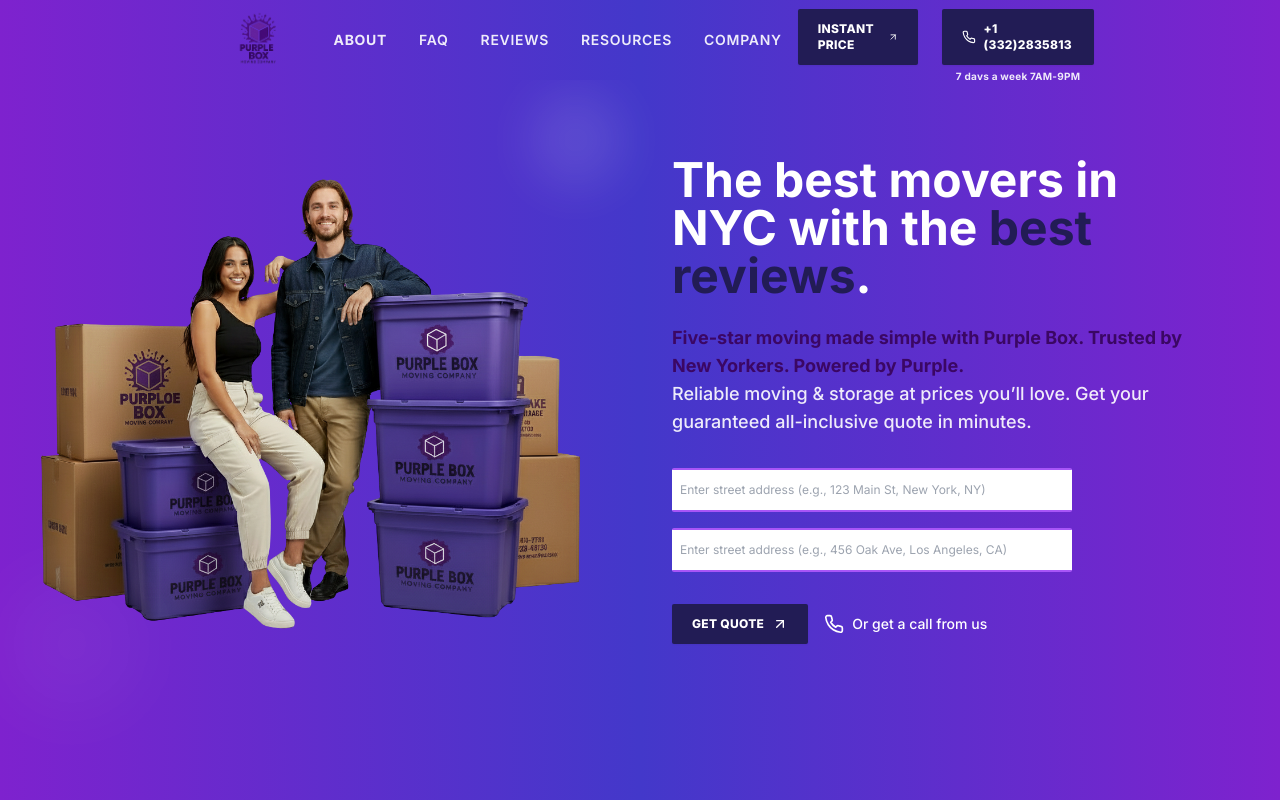
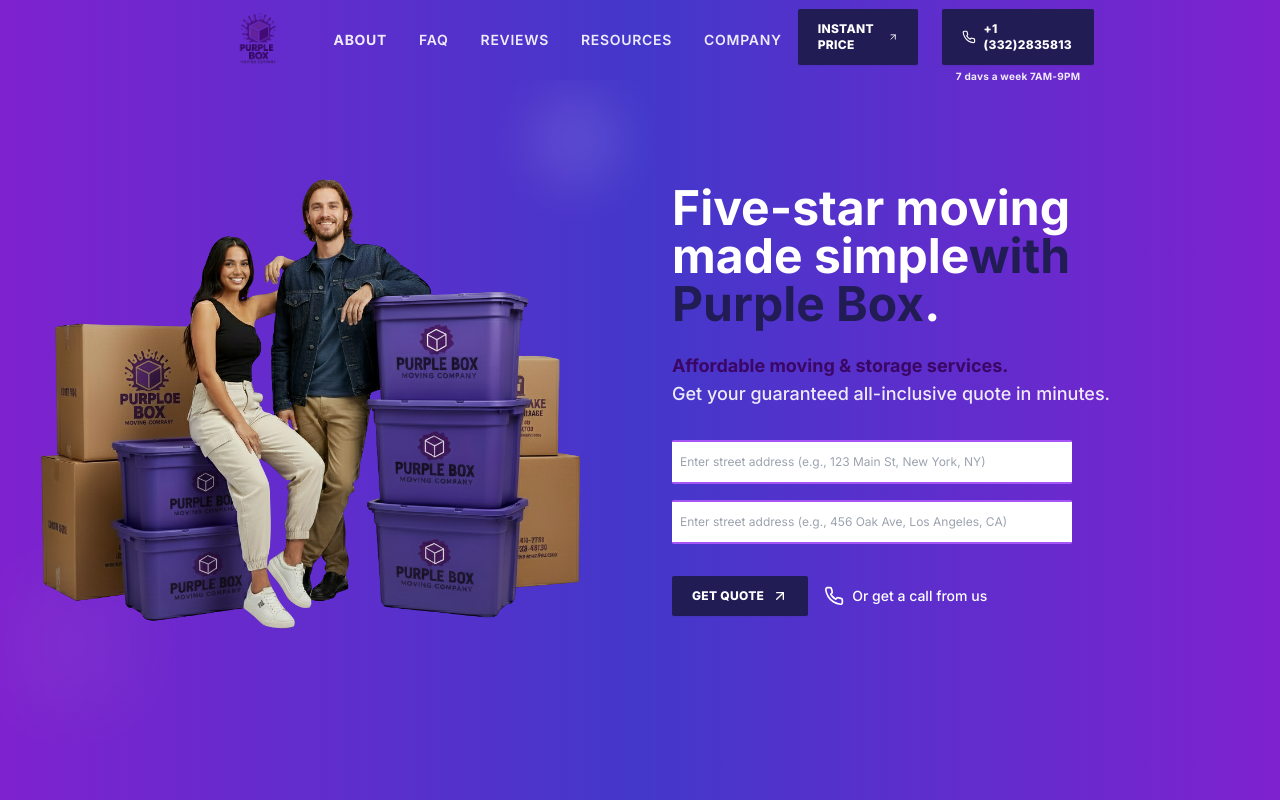
Before and after one commit to Mazhar88897/Purple-Box-Moving-Company, a Next.js app: page / in a window 1280 px wide. Shown: the top 800 px of the page. Built offline with nearby package versions, Linux system fonts and the light colour scheme.

Commit message:
qoute fix 8

```diff
--- a/components/screens/hero.tsx
+++ b/components/screens/hero.tsx
@@ -55,12 +55,13 @@
             <div className="max-w-lg mx-auto lg:mx-0">
               {/* Main Headline */}
               <h1 className="text-3xl sm:text-4xl lg:text-5xl font-bold leading-tight mb-6">
-              The best movers in NYC with the <span className="text-[#221c55]">best reviews</span>.
+              Five-star moving made simple
+   <span className="text-[#221c55]">with Purple Box</span>.
               </h1>
 
-              <p className="text-lg   text-purple-950 font-bold">Five-star moving made simple with Purple Box. Trusted by New Yorkers. Powered by Purple.</p>
+              <p className="text-lg   text-purple-950 font-bold">Affordable moving & storage services.</p>
               <p className="text-lg  text-white/90 mb-8 font-medium">
-              Reliable moving & storage at prices you’ll love.
+
               Get your guaranteed all-inclusive quote in minutes.   </p>
 
               {/* Form Fields */}
```
